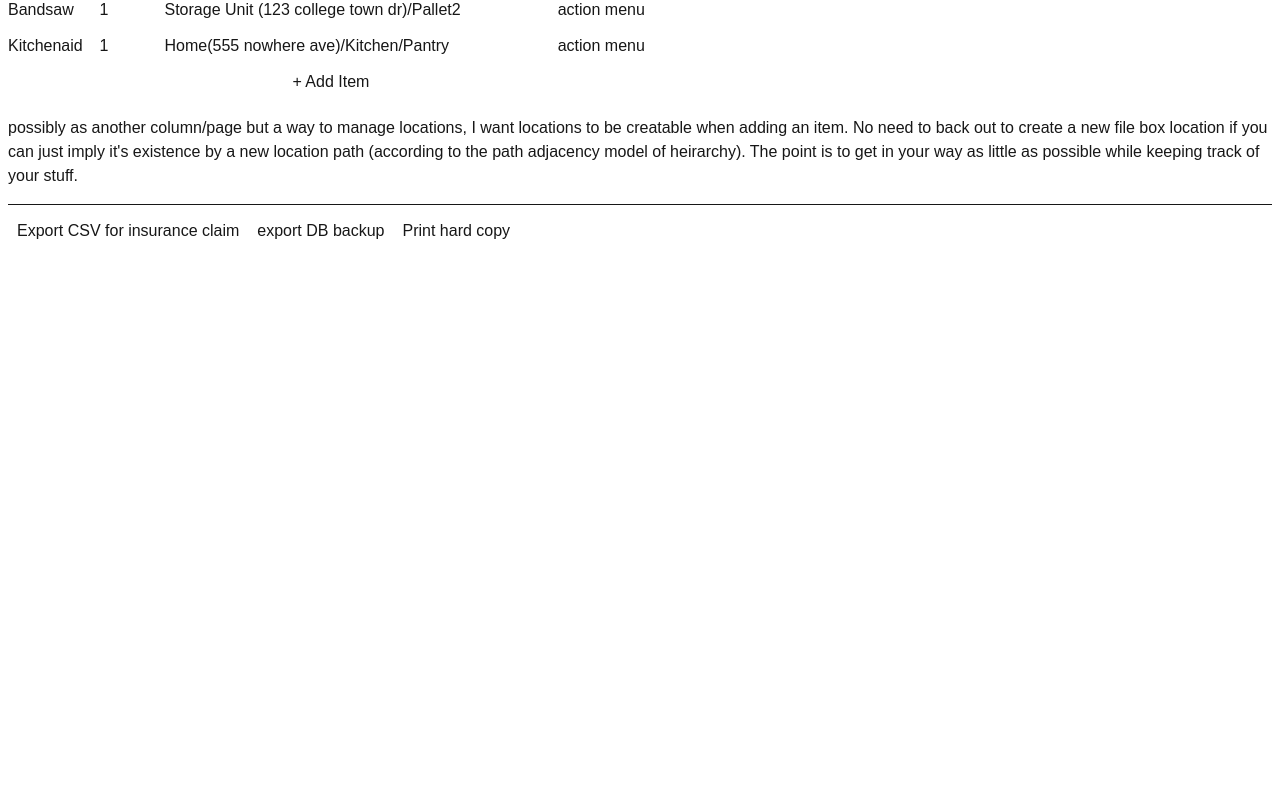
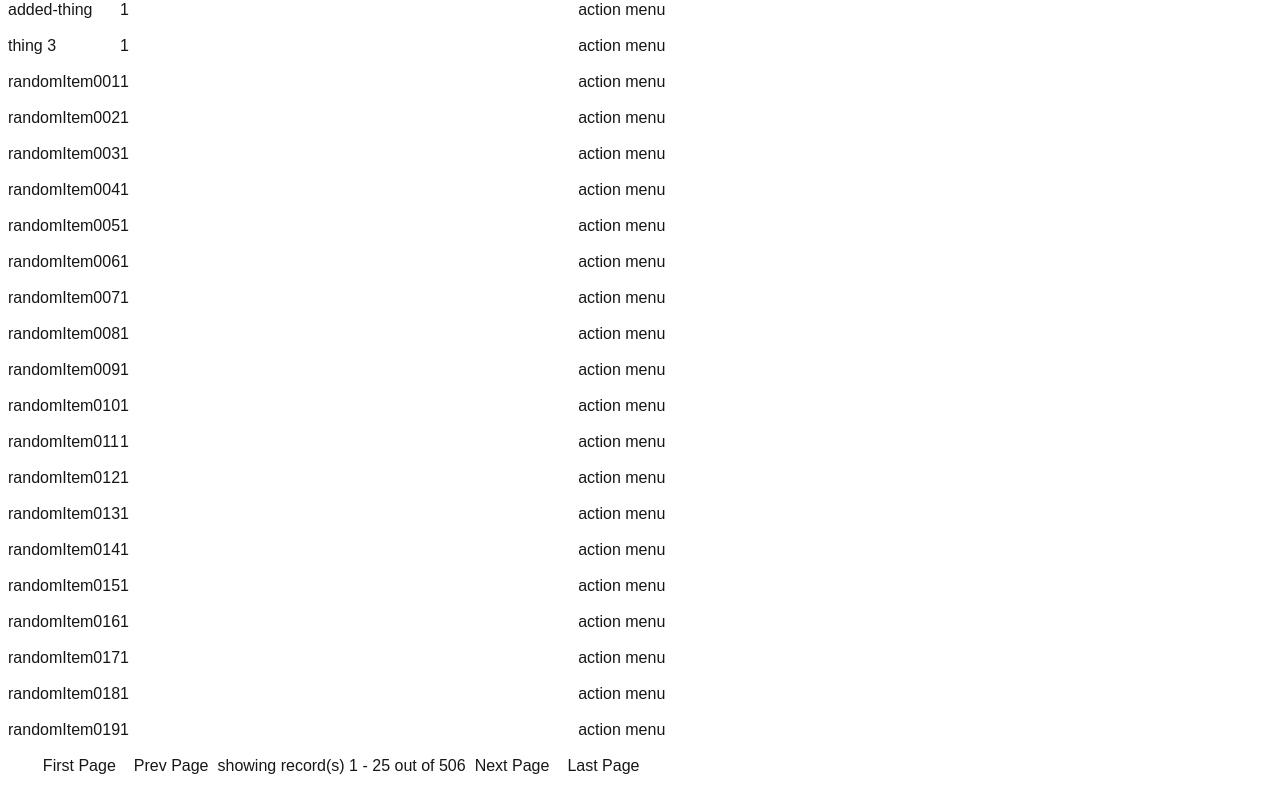
Before and after one commit to kyrandita/hominv, a Next.js app: page /inventory in a window 1280 px wide. Shown: the part 320-1113 px from the top of the page. Before the commit the page ends 816 px from the top, so only its background shows below. Built offline with nearby package versions, Linux system fonts and the light colour scheme.

Commit message:
added an inventory pagination primitive implementation

```diff
--- a/Components/Canvas.tsx
+++ b/Components/Canvas.tsx
@@ -10,7 +10,7 @@ export default function Canvas({draw, ...rest}:{draw?: (ctx: CanvasRenderingCont
     useEffect(() => {
         if (canvasRef.current) {
             const context = canvasRef.current.getContext('2d')
-            console.log(context)
+            // console.log(context)
             if (context) { //realistically this canvas should never have another context set to it... but typescript is strict
                 draw?.(context)
             }
@@ -18,8 +18,8 @@ export default function Canvas({draw, ...rest}:{draw?: (ctx: CanvasRenderingCont
     }, [draw])
 
     return <canvas
-        // I am intentionally scaling the canvas to keep the relative dimensions of the location correct
-        // compressing or stretching the displayed representation,
+        // I am intentionally scaling the canvas to keep the 'relative' dimensions of the location correct
+        // compressing or stretching the displayed representation
         ref={canvasRef}
         width={1000}
         height={1000}
--- a/Utils/fakeData.tsx
+++ b/Utils/fakeData.tsx
@@ -17,71 +17,121 @@ export type Item = {
     serial?: string, // TODO include links or explanations why storing serial inventory is important for emergency situations
 }
 
-export const locations: {[key: string]: Location} = {
-    "Home(555 nowhere ave)": {
+const locList: Location[] = [
+    {
         name: 'Home(555 nowhere ave)',
         quad: [0,0,600,400],
         rgb: 0xCADD1E,
         last_modified: new Date(Date.now()-(1000*60*60*24*30*3)),
     },
-    "Home(555 nowhere ave)/Kitchen": {
+    {
         name: 'Home(555 nowhere ave)/Kitchen',
         quad: [200,100, 500, 100, 500,300, 400,300, 400,250, 200,250],
         rgb: 0xF000F1,
     },
-    "Home(555 nowhere ave)/Kitchen/Pantry": {
+    {
         name: 'Home(555 nowhere ave)/Kitchen/Pantry',
         quad: [150,0,200,25],
         rgb: 0x00FF11
     },
-    "Home(555 nowhere ave)/Garage": {
+    {
         name: 'Home(555 nowhere ave)/Garage',
         description: 'Storage Closet',
         quad: [100,250, 400,250, 400,700, 100,700],
         rgb: 0x00FF00,
         notes: 'Closet A is primarily storage for old toys, not suitable for electronics, being in the garage it is not sealed to moisture and tech/electronic media will be damage over time if not properly insulated',
     },
-    "Home(555 nowhere ave)/Garage/ClosetA": {
+    {
         name: 'Home(555 nowhere ave)/Garage/ClosetA',
         description: 'Storage Closet',
         notes: 'Closet A is primarily storage for old toys, not suitable for electronics, being in the garage it is not sealed to moisture and tech/electronic media will be damage over time if not properly insulated',
     },
-    "Storage Unit (123 college town dr)": {
+    {
+        name: 'Home(555 nowhere ave)/PrimaryBed',
+        quad: [],
+    },
+    {
+        name: 'Home(555 nowhere ave)/Bedroom1',
+        quad: [],
+    },
+    {
+        name: 'Home(555 nowhere ave)/Bedroom2',
+        quad: [],
+    },
+    {
+        name: 'Home(555 nowhere ave)/Living',
+        quad: [],
+    },
+    {
         name: 'Storage Unit (123 college town dr)',
         quad: [150,0,200,25],
         rgb: 0xFF11CC
     },
-    "Storage Unit (123 college town dr)/Pallet2": {
+    {
         name: 'Storage Unit (123 college town dr)/Pallet2',
         quad: [150,0,200,25],
         rgb: 0x44DDEE
     },
+]
+
+let newInvId = 5
+
+/** this function should only get run once when the fake data generates or when the next server clears for whatever reason, doesn't matter since it's just dumping in a bunch of random crap to show pagination working */
+function* generateItems(total = 100) {
+    let i = 0
+    while (i++ < total) {
+        yield {
+            id: newInvId++,
+            name: "randomItem" + i.toString().padStart(3,'0'),
+            qty: 1,
+        }
+
+    }
 }
 
-export const inventory: {[key: number]: Item} = {
-    0xABCDEF: {id: 0xABCDEF, name: 'TV', qty: 1, location: 'Home(555 nowhere ave)/Living Room'},
-    0xFFFFFF: {id: 0xFFFFFF, name: 'Kitchenaid', qty: 1, location: 'Home(555 nowhere ave)/Kitchen/Pantry'},
-    0xFEDCBA: {id: 0xFEDCBA, name: 'Bandsaw', qty: 1, location: 'Storage Unit (123 college town dr)/Pallet2'},
-    0x1:      {id: 0x1,      name: 'Playstation 5', serial: "qwertyuiop", qty: 1, location: 'Storage Unit (123 college town dr)/Pallet2'},
-    2: {id: 2, qty: 1, name: 'added-thing', location: ''},
-    3: {id: 3, qty: 1, name: 'thing 3', location: ''},
-}
+const invList: Item[] = [
+    {id: 0xABCDEF, name: 'TV', qty: 1, location: 'Home(555 nowhere ave)/Living Room'},
+    {id: 0xFFFFFF, name: 'Kitchenaid', qty: 1, location: 'Home(555 nowhere ave)/Kitchen/Pantry'},
+    {id: 0xFEDCBA, name: 'Bandsaw', qty: 1, location: 'Storage Unit (123 college town dr)/Pallet2'},
+    {id: 0x1,      name: 'Playstation 5', serial: "qwertyuiop", qty: 1, location: 'Storage Unit (123 college town dr)/Pallet2'},
+    {id: 2, qty: 1, name: 'added-thing', location: ''},
+    {id: 3, qty: 1, name: 'thing 3', location: ''},
+    ...generateItems(500)
+]
 
 type MapKey = {
     regex: RegExp,
     methods: string[],
 }
 
-const apiMap = new Map<MapKey, (groups?: {[key: string]: string}, body?: BodyInit|null|undefined) => { status: number, statusText?: string, data: object | Location[] | Location | LocationReturn | Item[] | Item | void}>()
+const apiMap = new Map<MapKey, (groups?: {[key: string]: string}, body?: BodyInit|null|undefined, urlstring ?: string) => { status: number, statusText?: string, data: object | Location[] | Location | LocationReturn | Item[] | Item | void}>()
 apiMap.set(
-    {regex:/\/api\/inventory$/, methods: ['GET']},
-    () => ({ // records contain only minimal information about stored inventory
-        status: 200,
-        data: Object.values(inventory),
-    })
+    {regex:/\/api\/inventory(?:\?(?<querystring>.*)|)$/, methods: ['GET']},
+    ({querystring}, _, urlString) => {
+        const params = new URLSearchParams(querystring)
+        // assume page 1 if no page requested, pagesize defaults to 25
+        let { pagesize, offset } = { pagesize: 25, offset: 0 , ...Object.fromEntries(params.entries()) }
+        pagesize = Number(pagesize)
+        offset = Number(offset)
+        if (pagesize <= 10) {
+            pagesize = 10
+        }
+        if (offset < 0) {
+            offset = 0
+        }
+        // add sort by column options
+        return { // records contain only minimal information about stored inventory
+            status: 200,
+            data: {
+                offset,
+                pagesize, // I think a more standard term might be limit... might change it later
+                total: invList.length,
+                records: invList.slice(offset, offset+pagesize),
+            },
+        }
+    }
 )
 
-let newInvId = 5
 apiMap.set(
     { regex: /\/api\/inventory$/, methods: ['POST']},
     (_, body) => {
@@ -103,7 +153,7 @@ apiMap.set(
             // TODO in the final version at least trim start of location of any errany whitespace and leading slashes to confuse the path adjacency
 
             const newInv = {
-                id: newInvId,
+                id: newInvId++,
                 name: name.toString(),
                 description,
                 ...(serial ? {serial} : {}),
@@ -111,8 +161,12 @@ apiMap.set(
                 ...(location? {location: location.toString()} : {}),
             }
 
-            inventory[newInvId++] = newInv
+            invList.push(newInv)
 
+            // if new Inventory has a location (not empty string)
+            if (newInv.location && locList.every(l => l.name !== newInv.location)) {
+                locList.push({ name: newInv.location })
+            }
             // convert to Item and add to inventory map
             // create Location if needed -- no foreign keys but I want to at least try to emulate the actual DB
             // send success
@@ -127,7 +181,7 @@ apiMap.set(
     {regex: /^\/api\/inventory\/(?<itemId>\d*)$/, methods: ['GET']},
     ({itemId}) => ({
         status: 200,
-        data: inventory[Number(itemId)],
+        data: invList.find(i => i.id === Number(itemId)),
     })
 )
 
@@ -135,28 +189,53 @@ apiMap.set(
     { regex: /\/api\/location\/list/, methods: ['GET']},
     () => ({
         status: 200,
-        data: Object.entries(locations).map(([locind, loc]) => ({loc: locind, ...(loc.quad ? {quad: loc.quad} : {}), rgb: loc.rgb ?? 0xFFFFFF}))
+        data: locList.map((loc) => ({loc: loc.name, ...(loc.quad ? {quad: loc.quad} : {}), rgb: loc.rgb ?? 0xFFFFFF}))
     })
 )
 
 export type LocationReturn = Location & {
     sub: Location[]
+    sib: Location[]
 }
 
 apiMap.set(
     { regex:/^\/api\/location\/(?<slug>.*)$/, methods: ['GET'] },
     ({slug}) => {
-        const entry = Object.entries(locations).find(([locind, loc]) => locind === decodeURI(slug))
+        const entry = locList.find((loc) => loc.name === decodeURI(slug))
+        if (!entry) { return {status: 404} }
         // then find all sub-locations to include minimal information about
-        const sublocations = entry ? Object.entries(locations).filter(([locind, loc]) => {
-            // console.log(entry, locind, locind.startsWith(`${entry[0]}/`), new RegExp(`${RegExp.escape(entry[0])}/[^\/]*`), (new RegExp(`${RegExp.escape(entry[0])}\/[^\/]*`)).test(locind))
-            return (new RegExp(`^${RegExp.escape(entry[0])}/[^\/]*$`)).test(locind)//locind.startsWith(`${entry[0]}/`)
-        }).map(e => ({name:e[1].name, quad: e[1].quad ?? [], ...(e[1].rgb ? {rgb: e[1].rgb} : {})})) : []
+        const currentPath = entry.name.split('/')
+
+        const [sub, sib] = locList
+        .reduce<[Location[], Location[]]>(([sub, sib], loc) => {
+            const locPath = loc.name.split('/')
+            if (
+                locPath.length < currentPath.length // too short to be sib
+                || locPath.length > currentPath.length + 1 // too long to be sub
+                || !currentPath.slice(0,-1).every((v,i) => locPath[i] == v) // does not belong to same parent
+                || (locPath.length == currentPath.length + 1 && locPath[currentPath.length-1] != currentPath.at(-1)) // sibling subs not allowed
+                || (locPath.length == currentPath.length && currentPath.every((v,i) => locPath[i] == v)) // eliminate self
+            ) {
+                return [sub, sib]
+            }
+            const cl = {
+                name: loc.name,
+                quad: loc.quad ?? [],
+                ...(loc.rgb ? {rgb: loc.rgb} : {}),
+            }
+
+            if (locPath.length > currentPath.length) {
+                return [[...sub, cl], sib]
+            }
+            return [sub, [...sib, cl]]
+        }, [[], []])
+
         return {
             status: entry ? 200 : 404,
             data: {
-                ...entry?.[1],
-                sub: sublocations
+                ...entry,
+                sub,
+                sib,
             }
         }
     }
@@ -170,13 +249,13 @@ apiMap.set(
     () => ({
         status: 200,
         data: [
-            ...Object.values(inventory)
+            ...invList
                 .filter(a => !a.location) // this is a poor version of this condition, not sure what the actual DB values are gonna be
                 .map(({id, name, location}) => ({
                     regarding: ['item', id],
                     message: `item "${name}" is listed as having no location (${location}), this is a reminder to fill in this additional information when you have a moment`,
                 })),
-            ...Object.values(locations)
+            ...locList
                 .filter(a=> !a.last_modified || a.last_modified < date3monthsago)
                 .map(({name, last_modified}) => ({
                     regarding: ['location', name],
--- a/Utils/fakeFetch.tsx
+++ b/Utils/fakeFetch.tsx
@@ -6,7 +6,7 @@ export default async function fetch(url: RequestInfo | URL, init: RequestInit):
     if (!fk || !fv) return new Response(null, {status: 404})
     const regexGroups = urlstring.match(fk.regex)
     try {
-        const {data, status, statusText = ''} = fv(regexGroups?.groups, init.body)
+        const {data, status, statusText = ''} = fv(regexGroups?.groups, init.body, urlstring)
         return new Response(
             JSON.stringify({data}), // the data key from my history with JSONAPI, I find this abstraction useful sometimes and it's become a habit, not all of JSONAPI, but always a root object makes a lot of sense to me
             {
--- a/Utils/useFetch.tsx
+++ b/Utils/useFetch.tsx
@@ -2,7 +2,7 @@
 import { useCallback, useEffect, useState } from "react";
 import fetch from "./fakeFetch";
 
-export const useFetch = <T,>(url: string): { data?: T, loading: boolean, error: Error|null, refresh: (silent:boolean) => void } => {
+export const useFetch = <T,>(url: RequestInfo | URL): { data?: T, loading: boolean, error: Error|null, refresh: (silent:boolean) => void } => {
     const [data, setData] = useState<T | undefined>()
     const [loading, setLoading] = useState(true)
     const [error, setError] = useState<Error|null>(null)
@@ -11,8 +11,9 @@ export const useFetch = <T,>(url: string): { data?: T, loading: boolean, error:
     // when the API exists this should be a straight up drop in replacement
     // though that should be done sooner rather than later if the data lifecycle is to be tested correctly
     const refresh = useCallback(async (silent:boolean = false) => {
+        if (url) {
+            try {
                 setLoading(!silent)
-        try {
                 const response = await fetch(url, {method: 'GET'})
                 if (!response.ok) {
                     throw new Error('Request Error: ' + response.statusText)
@@ -27,6 +28,7 @@ export const useFetch = <T,>(url: string): { data?: T, loading: boolean, error:
             } finally {
                 setLoading(false)
             }
+        }
     }, [url])
 
     useEffect(() => {
--- a/app/inventory/page.tsx
+++ b/app/inventory/page.tsx
@@ -4,11 +4,13 @@ import { useFetch } from "@/Utils/useFetch"
 import fetch from "@/Utils/fakeFetch"
 import { Dialog } from "@mui/material"
 import Link from "next/link"
-import { FormEvent, useState } from "react"
+import { FormEvent, useEffect, useState } from "react"
+import { Item } from "@/Utils/fakeData"
 
 export default function Inventory() {
     // this would likely be paginated and will be the next step in data faking as well, just doing this for v1
-    const {data:user_inventory, loading, error, refresh:inventoryRefresh } = useFetch('/api/inventory')
+    const [pageUrl, setPageUrl] = useState(new URL('/api/inventory', globalThis.location?.origin ?? 'http://localhost'))
+    const {data:user_inventory, loading, error, refresh:inventoryRefresh } = useFetch<{records:Item[], offset: number, pagesize: number, total: number}>(pageUrl)
     const [addInventoryOpen, setAddInventoryOpen] = useState<boolean>(false)
 
     function handleAddFormSubmit(fd:FormData) {
@@ -28,6 +30,30 @@ export default function Inventory() {
         })
     }
 
+    const changePage = (pageChange: number): void => {
+        const nurl = new URL(pageUrl)
+        // maybe clear other params, but if working as designed no other params should exist
+        nurl.searchParams.set('pagesize', String(user_inventory?.pagesize))
+        nurl.searchParams.set('offset',String((user_inventory?.offset ?? 0) + ((user_inventory?.pagesize ?? 0) * pageChange)))
+        if (Number(nurl.searchParams.get('offset')) >= (user_inventory?.total) || Number(nurl.searchParams.get('offset')) < 0) return
+        setPageUrl(nurl)
+    }
+
+    const handleFirstPage = () => {
+        const nurl = new URL(pageUrl)
+        nurl.searchParams.set('pagesize', String(user_inventory?.pagesize))
+        nurl.searchParams.set('offset', String(0))
+        setPageUrl(nurl)
+    }
+    const handleNextPage = () => changePage(1)
+    const handlePrevPage = () => changePage(-1)
+    const handleLastPage = () => {
+        const nurl = new URL(pageUrl)
+        nurl.searchParams.set('pagesize', String(user_inventory?.pagesize))
+        nurl.searchParams.set('offset', String(Math.floor(user_inventory?.total/user_inventory?.pagesize)*user_inventory?.pagesize))
+        setPageUrl(nurl)
+    }
+
     return <div>
         <p>Users home inventory, paginated likely when I get far enough to do that</p>
         <table>
@@ -41,7 +67,7 @@ export default function Inventory() {
                 </tr>
             </thead>
             <tbody>
-            {Array.isArray(user_inventory) && user_inventory?.map(({id, name, qty, description, location}) =>
+            {user_inventory && Array.isArray(user_inventory.records) && user_inventory.records.map(({id, name, qty, description, location}) =>
                 <tr key={name}>
                     <td><Link href={`/item/${id}`}>{name}</Link></td>
                     <td>{qty}</td>
@@ -52,6 +78,15 @@ export default function Inventory() {
             )}
             </tbody>
             <tfoot>
+                {user_inventory && <tr>
+                    <td colSpan={5} style={{textAlign: 'center'}}>
+                        <button onClick={handleFirstPage}>First Page</button>
+                        <button onClick={handlePrevPage}>Prev Page</button>
+                        showing record(s) {(user_inventory?.offset) + 1} - {Math.min((user_inventory?.offset) + Number(user_inventory?.pagesize), (user_inventory?.total))} out of {user_inventory?.total}
+                        <button onClick={handleNextPage}>Next Page</button>
+                        <button onClick={handleLastPage}>Last Page</button>
+                    </td>
+                </tr>}
                 <tr><td colSpan={5} style={{textAlign: 'center'}}>
                     <button onClick={() => setAddInventoryOpen(true)}>+ Add Item</button>
                     <Dialog
--- a/app/location/[...slug]/page.tsx
+++ b/app/location/[...slug]/page.tsx
@@ -15,7 +15,7 @@ export default function LocationPage({params} : {params: Promise<{ slug: string[
     useEffect(() => {
         (async () => {
             const { slug } = await params;
-            console.log('SLUG', slug)
+            // console.log('SLUG', slug)
             setSlug(slug.join('/'))
         })()
     }, [ params ])
@@ -31,7 +31,7 @@ export default function LocationPage({params} : {params: Promise<{ slug: string[
                 ctx.closePath()
                 // ctx.strokeStyle = `#${loc?.rgb?.toString(16).padStart(6,'0') ?? 'F00'}`
                 ctx.fillStyle = `#${loc?.rgb?.toString(16).padStart(6,'0') ?? 'F00'}`
-                console.log(loc.rgb, loc?.rgb?.toString(16).padStart(6,'0'), ctx)
+                // console.log(loc.rgb, loc?.rgb?.toString(16).padStart(6,'0'), ctx)
                 ctx.fill()
                 ctx.stroke()
             })
@@ -40,6 +40,7 @@ export default function LocationPage({params} : {params: Promise<{ slug: string[
     }
     return <div style={{position: "relative", display: "flex", flexDirection: "column", }}>
         <div style={{maxWidth:'50vw', maxHeight: '50vw', position: 'relative'}}>
+            {/* this canvas shows only direct sublocation polygons, maybe editable here */}
             {!loading && <Canvas draw={canvasDraw} style={{backgroundColor:'lightslategray', width: '100%'}}></Canvas>}
         </div>
         <p>should I draw where this location is in it&apos;s parent as well or just it&apos;s sub-locations?</p>
@@ -69,6 +70,11 @@ export default function LocationPage({params} : {params: Promise<{ slug: string[
                     <td style={{color: `#${sl.rgb?.toString(16).padStart(6,'0')}`}}><Link href={`/location/${sl.name}`}>{sl.name}</Link></td>
                 </tr>)}
                 {/* make this sortable by date added as sub-location as well as alpha and maybe sub-location creation date? if it was moved here for example */}
+                <tr><th>Sibling Locations</th></tr>
+
+                {locationData && locationData.sib.map(sl => <tr key={sl.name}>
+                    <td style={{color: `#${sl.rgb?.toString(16).padStart(6,'0')}`}}><Link href={`/location/${sl.name}`}>{sl.name}</Link></td>
+                </tr>)}
             </tbody>
             <tfoot><tr><th><button>Add sub location</button></th></tr></tfoot>
         </table></>}
```
Lines whose indentation alone changed are shown as unchanged.
